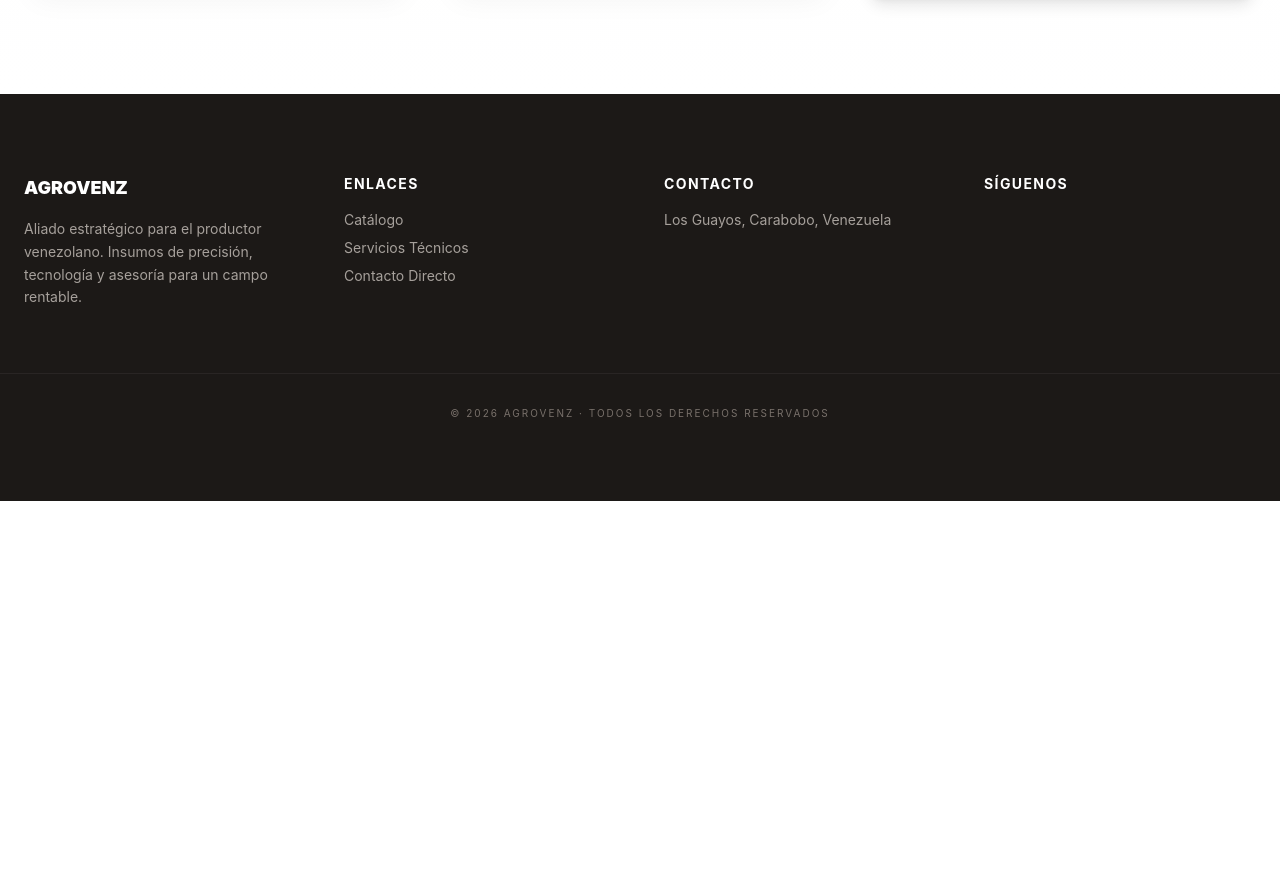
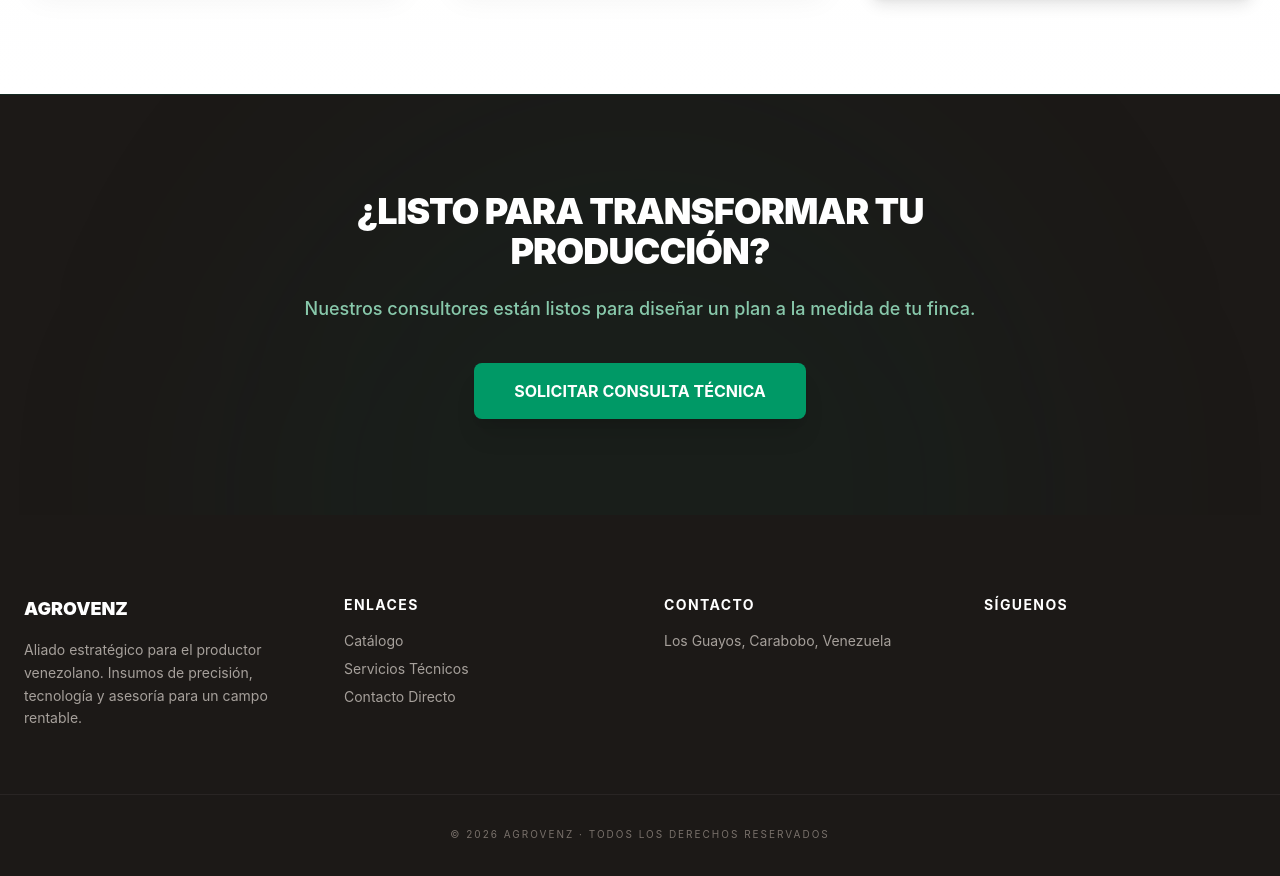
Before and after one commit to bajanchis20-png/agrovenz, a SvelteKit app: page /soluciones in a window 1280 px wide. Shown: the part 1235-2111 px from the top of the page. Before the commit the page ends 1736 px from the top, so only its background shows below. Built offline with nearby package versions, Linux system fonts and the light colour scheme; some icons are missing.

Commit message:
8887778877

```diff
--- a/src/routes/+layout.svelte
+++ b/src/routes/+layout.svelte
@@ -55,7 +55,7 @@
             <a href="/soluciones" class="text-sm font-bold uppercase text-stone-800 py-2 border-b border-stone-50">Soluciones</a>
             <a href="/servicios" class="text-sm font-bold uppercase text-stone-800 py-2 border-b border-stone-50">Servicios</a>
             <a href="/educacion" class="text-sm font-bold uppercase text-stone-800 py-2 border-b border-stone-50">Educación</a>
-            <a href="/contacto" class="text-sm font-bold uppercase text-stone-800 py-2 border-b border-stone-50">Contacto</a>
+
             <div class="pt-4 flex flex-col gap-3">
                 <a href="/login" class="text-center text-sm font-semibold text-stone-600 py-2">Iniciar Sesión</a>
                 <a href="{waLink}" target="_blank" class="bg-emerald-700 text-white py-3 rounded-lg text-sm font-bold text-center uppercase tracking-wide">Solicitar Cotización</a>
--- a/src/routes/+page.svelte
+++ b/src/routes/+page.svelte
@@ -38,3 +38,15 @@
         </div>
     </div>
 </section>
+
+
+<section class="py-24 bg-stone-900 border-t border-emerald-900/30 text-center relative overflow-hidden">
+    <div class="absolute top-0 left-1/2 -translate-x-1/2 w-[800px] h-[800px] bg-emerald-900/10 rounded-full blur-[120px]"></div>
+    <div class="max-w-3xl mx-auto px-6 relative z-10">
+        <h2 class="text-3xl md:text-4xl font-black text-white mb-6 uppercase tracking-tight">¿Listo para transformar tu producción?</h2>
+        <p class="text-emerald-200/80 mb-10 text-lg font-medium">Nuestros consultores están listos para diseñar un plan a la medida de tu finca.</p>
+        <a href="{waLink}Hola, me gustaría solicitar una consulta técnica." target="_blank" class="inline-block px-10 py-4 bg-emerald-600 hover:bg-emerald-700 text-white font-bold rounded-lg transition-all shadow-xl hover:scale-[1.02]">
+            SOLICITAR CONSULTA TÉCNICA
+        </a>
+    </div>
+</section>
--- a/src/routes/soluciones/+page.svelte
+++ b/src/routes/soluciones/+page.svelte
@@ -51,3 +51,14 @@
         </div>
     </div>
 </section>
+
+<section class="py-24 bg-stone-900 border-t border-emerald-900/30 text-center relative overflow-hidden">
+    <div class="absolute top-0 left-1/2 -translate-x-1/2 w-[800px] h-[800px] bg-emerald-900/10 rounded-full blur-[120px]"></div>
+    <div class="max-w-3xl mx-auto px-6 relative z-10">
+        <h2 class="text-3xl md:text-4xl font-black text-white mb-6 uppercase tracking-tight">¿Listo para transformar tu producción?</h2>
+        <p class="text-emerald-200/80 mb-10 text-lg font-medium">Nuestros consultores están listos para diseñar un plan a la medida de tu finca.</p>
+        <a href="{waLink}Hola, me gustaría solicitar una consulta técnica." target="_blank" class="inline-block px-10 py-4 bg-emerald-600 hover:bg-emerald-700 text-white font-bold rounded-lg transition-all shadow-xl hover:scale-[1.02]">
+            SOLICITAR CONSULTA TÉCNICA
+        </a>
+    </div>
+</section>
```
